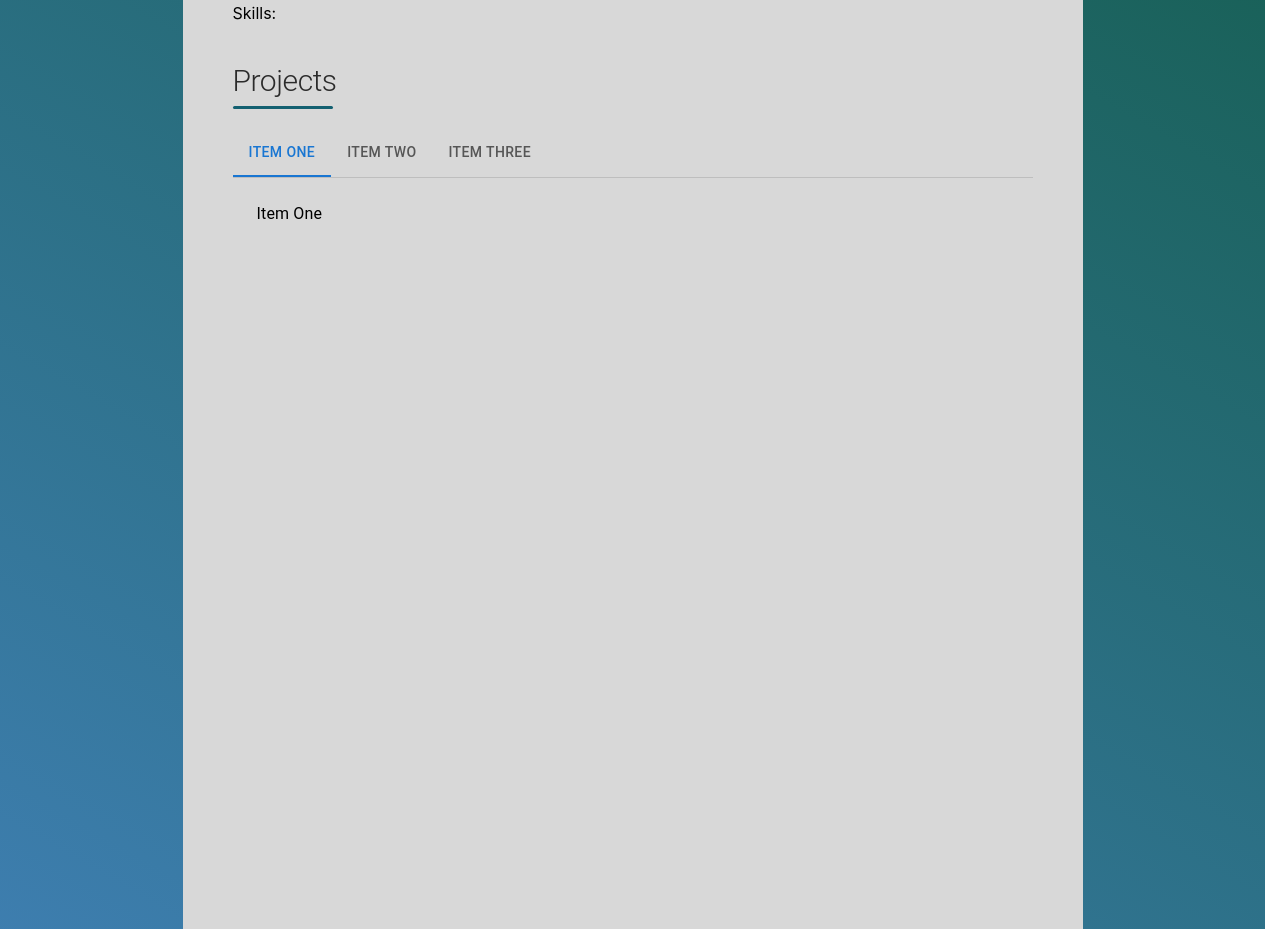
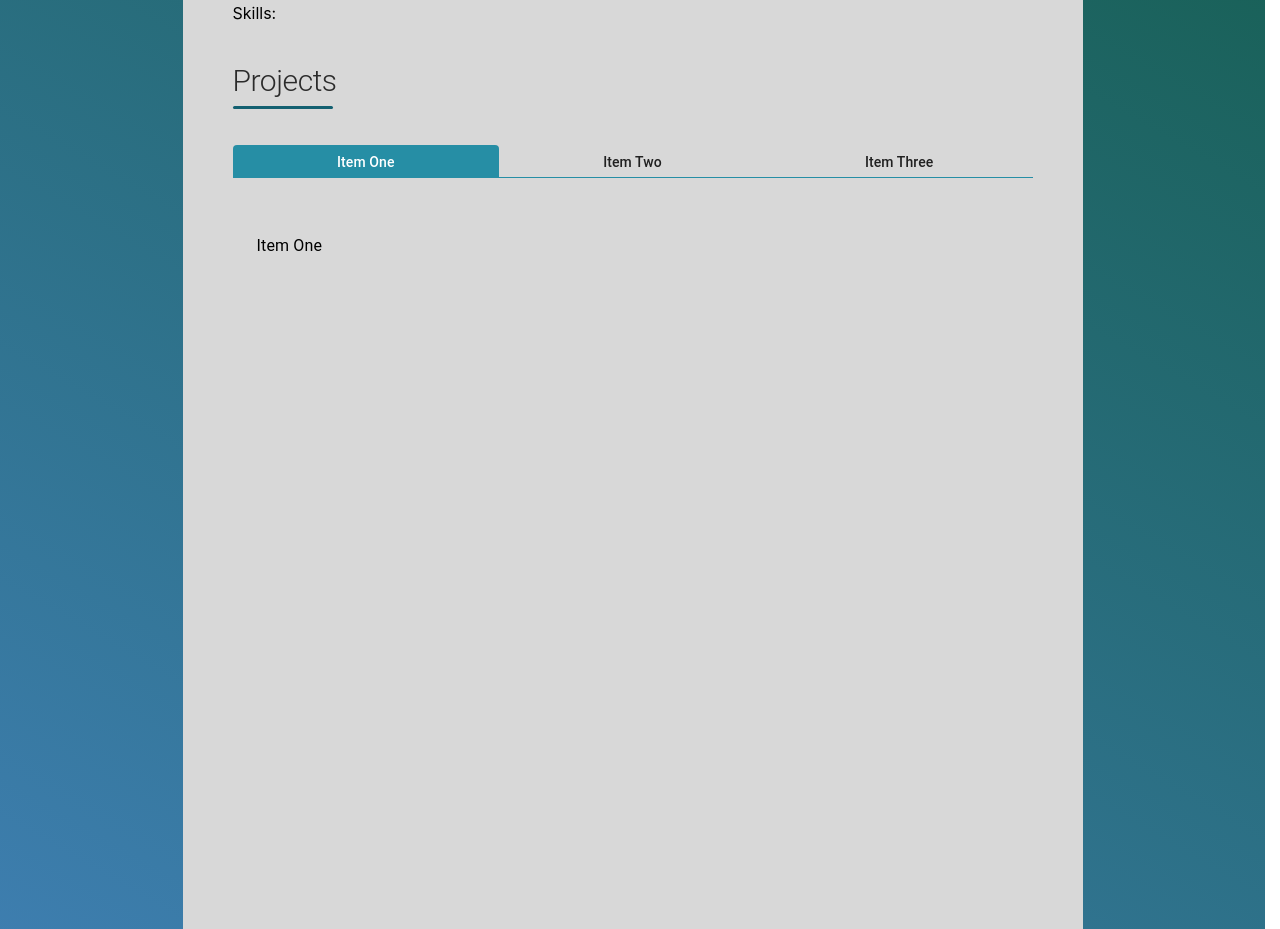
Before and after one commit to Erick-Bravo/Erick-Bravo.github.io, a React (Create React App) app: page / in a window 1280 px wide. Shown: the part 920-1849 px from the top of the page. Built offline with nearby package versions, Linux system fonts and the light colour scheme.

Commit message:
styles for tabs

```diff
--- /dev/null
+++ b/src/components/Tabs/Tabs.styled.tsx
@@ -0,0 +1,43 @@
+import { Tabs } from "@mui/material";
+import { styled } from "@mui/system";
+import { color } from "../../StyleTheme/theme";
+
+export const TabsStyled = styled(Tabs)({
+  ".MuiTabs-flexContainer": {
+    width: "100%",
+    justifyContent: "space-around",
+  },
+  ".MuiTabs-indicator": {
+    borderRadius: "4px 4px 0 0",
+    backgroundColor: color.teal.two,
+    minHeight: "32px",
+  },
+  ".MuiTab-root": {
+    flex: 1,
+    textTransform: "none",
+    padding: 7,
+    fontSize: "14px",
+    lineHeight: "16px",
+    letterSpacing: "0.1px",
+    color: color.gray.one,
+    fontWeight: 500,
+    height: "48px",
+    transition: "color 0s linear .10s",
+    zIndex: 1,
+    justifyContent: "flex-end",
+  },
+  ".MuiTab-root.Mui-selected": {
+    color: color.white,
+  },
+});
+
+export const TabHRStyled = styled("hr")({
+  margin: 0,
+  padding: 0,
+  width: "100%",
+  height: "1px",
+  background: color.teal.two,
+  borderStyle: "none",
+  borderWidth: 0,
+  marginBottom: "32px",
+});
--- a/src/components/Tabs/Tabs.tsx
+++ b/src/components/Tabs/Tabs.tsx
@@ -1,34 +1,63 @@
-import Tab from "@mui/material/Tab";
-import TabContext from "@mui/lab/TabContext";
-import TabList from "@mui/lab/TabList";
-import TabPanel from "@mui/lab/TabPanel";
-import { SyntheticEvent, useState } from "react";
-import { Box } from "@mui/material";
+import * as React from 'react';
+import Tab from '@mui/material/Tab';
+import Typography from '@mui/material/Typography';
+import Box from '@mui/material/Box';
+import { TabHRStyled, TabsStyled } from './Tabs.styled';
 
+interface TabPanelProps {
+  children?: React.ReactNode;
+  index: number;
+  value: number;
+}
 
-const LabTabs = () => {
-  const [value, setValue] = useState("1");
+function TabPanel(props: TabPanelProps) {
+  const { children, value, index, ...other } = props;
 
-  const handleChange = (event: SyntheticEvent, newValue: string) => {
+  return (
+    <div
+      role="tabpanel"
+      hidden={value !== index}
+      id={`simple-tabpanel-${index}`}
+      aria-labelledby={`simple-tab-${index}`}
+      {...other}
+    >
+      {value === index && (
+        <Box sx={{ p: 3 }}>
+          <Typography>{children}</Typography>
+        </Box>
+      )}
+    </div>
+  );
+}
+
+export default function BasicTabs() {
+  const [value, setValue] = React.useState(0);
+
+  const handleChange = (event: React.SyntheticEvent, newValue: number) => {
     setValue(newValue);
   };
 
   return (
-    <Box sx={{ width: "100%", typography: "body1" }}>
-      <TabContext value={value}>
-        <Box sx={{ borderBottom: 1, borderColor: "divider" }}>
-          <TabList onChange={handleChange} aria-label="lab API tabs example">
-            <Tab label="Item One" value="1" />
-            <Tab label="Item Two" value="2" />
-            <Tab label="Item Three" value="3" />
-          </TabList>
-        </Box>
-        <TabPanel value="1">Item One</TabPanel>
-        <TabPanel value="2">Item Two</TabPanel>
-        <TabPanel value="3">Item Three</TabPanel>
-      </TabContext>
+    <Box sx={{ width: '100%' }}>
+      <Box>
+        <TabsStyled value={value} onChange={handleChange} aria-label="basic TabsStyled example">
+          <Tab label="Item One"  />
+          <Tab label="Item Two"  />
+          <Tab label="Item Three"  />
+        </TabsStyled>
+      </Box>
+
+      <TabHRStyled />
+
+      <TabPanel value={value} index={0}>
+        Item One
+      </TabPanel>
+      <TabPanel value={value} index={1}>
+        Item Two
+      </TabPanel>
+      <TabPanel value={value} index={2}>
+        Item Three
+      </TabPanel>
     </Box>
   );
 }
-
-export default LabTabs;
```
